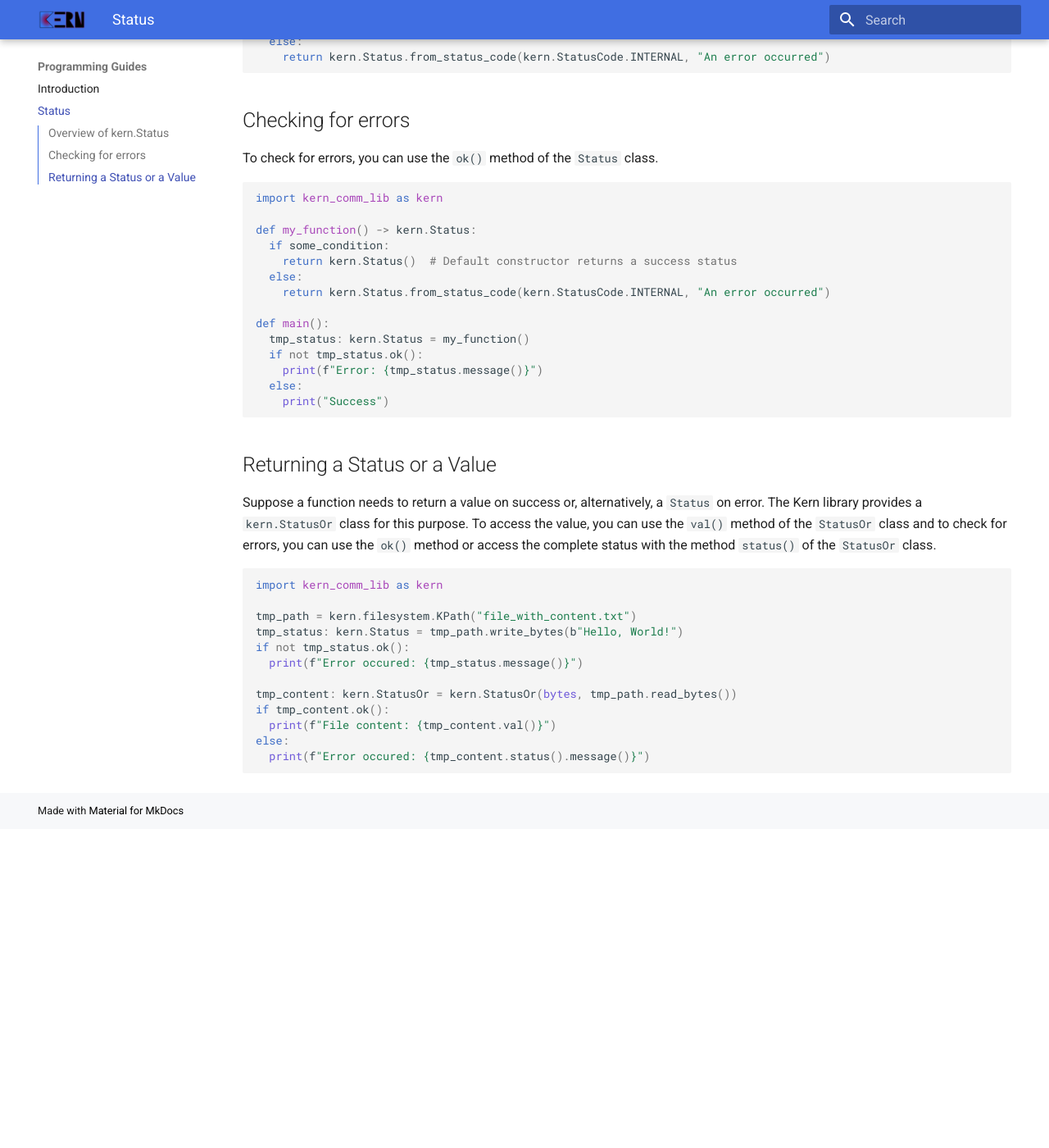
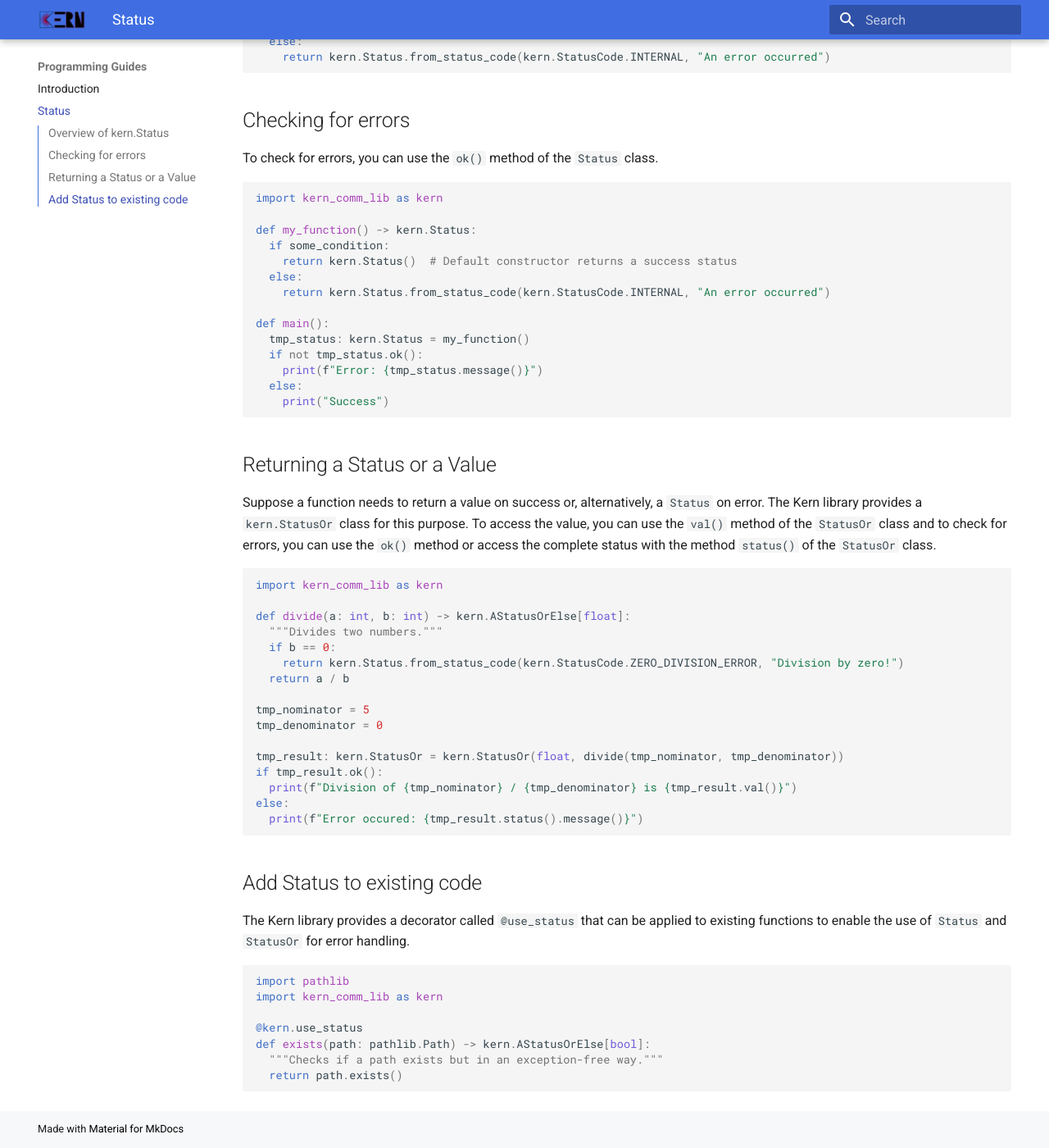
Before and after one commit to urban233/kern-comm-lib, an MkDocs documentation site: the page built from docs/website/docs/programming_guides/status_user_guide.md, in a window 1280 px wide and 1400 px high, scrolled down 633 px. Shown: the whole window at 82% size. Built offline with MkDocs 1.6.1 and Material for MkDocs 9.7.7, drawn with Linux system fonts in a browser that asks for light colours; before the commit the page ends 1644 px from its top, so only the background shows below that.

Commit message:
Refactor error handling in examples and remove unused custom status code

````diff
--- a/docs/website/docs/programming_guides/status_user_guide.md
+++ b/docs/website/docs/programming_guides/status_user_guide.md
@@ -49,14 +49,33 @@ status with the method `status()` of the `StatusOr` class.
 ```python
 import kern_comm_lib as kern
 
-tmp_path = kern.filesystem.KPath("file_with_content.txt")
-tmp_status: kern.Status = tmp_path.write_bytes(b"Hello, World!")
-if not tmp_status.ok():
-  print(f"Error occured: {tmp_status.message()}")
+def divide(a: int, b: int) -> kern.AStatusOrElse[float]:
+  """Divides two numbers."""
+  if b == 0:
+    return kern.Status.from_status_code(kern.StatusCode.ZERO_DIVISION_ERROR, "Division by zero!")
+  return a / b
 
-tmp_content: kern.StatusOr = kern.StatusOr(bytes, tmp_path.read_bytes())
-if tmp_content.ok():
-  print(f"File content: {tmp_content.val()}")
+tmp_nominator = 5
+tmp_denominator = 0
+
+tmp_result: kern.StatusOr = kern.StatusOr(float, divide(tmp_nominator, tmp_denominator))
+if tmp_result.ok():
+  print(f"Division of {tmp_nominator} / {tmp_denominator} is {tmp_result.val()}")
 else:
-  print(f"Error occured: {tmp_content.status().message()}")
+  print(f"Error occured: {tmp_result.status().message()}")
 ```
+
+## Add Status to existing code
+The Kern library provides a decorator called `@use_status` that
+can be applied to existing functions to enable the use of `Status` and
+`StatusOr` for error handling.
+
+```python
+import pathlib
+import kern_comm_lib as kern
+
+@kern.use_status
+def exists(path: pathlib.Path) -> kern.AStatusOrElse[bool]:
+  """Checks if a path exists but in an exception-free way."""
+  return path.exists()
+```
````
Also changed, not shown: 5 other files.
